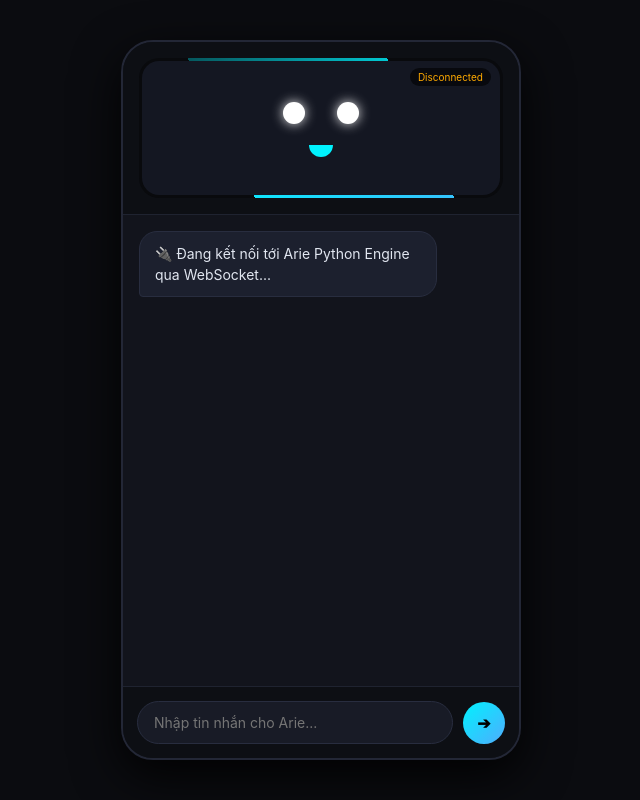
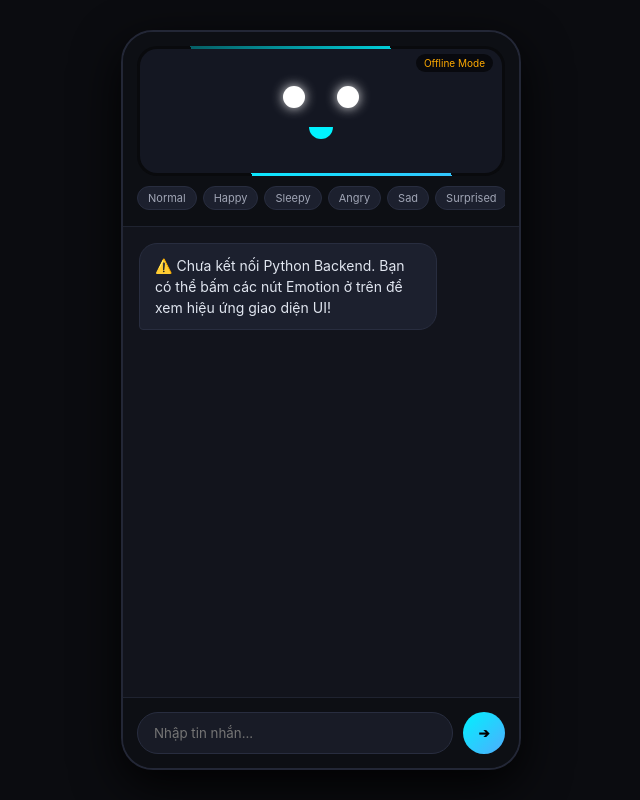
Before and after one commit to Kris-ArturaVhub/ArieAI, a plain HTML site: page index.html in a window 1280 px wide. Shown: the whole page, without its empty margins (319-959 px from the left). Drawn offline with Linux system fonts and the light colour scheme.

Commit message:
Update index.html

```diff
--- a/index.html
+++ b/index.html
@@ -5,242 +5,56 @@
     <meta name="viewport" content="width=device-width, initial-scale=1.0">
     <title>Arie AI - Modern Interface</title>
     <style>
-        * {
-            box-sizing: border-box;
-            margin: 0;
-            padding: 0;
-            font-family: -apple-system, BlinkMacSystemFont, "Segoe UI", Roboto, sans-serif;
-        }
+        * { box-sizing: border-box; margin: 0; padding: 0; font-family: -apple-system, BlinkMacSystemFont, "Segoe UI", Roboto, sans-serif; }
+        body { background-color: #0b0c10; color: #ffffff; display: flex; justify-content: center; align-items: center; min-height: 100vh; padding: 10px; }
 
-        body {
-            background-color: #0b0c10;
-            color: #ffffff;
-            display: flex;
-            justify-content: center;
-            align-items: center;
-            min-height: 100vh;
-            padding: 10px;
-        }
-
-        /* KHUNG MÀN HÌNH ĐIỆN THOẠI */
-        .phone-screen {
-            width: 100%;
-            max-width: 400px;
-            height: 720px;
-            background: #12141c;
-            border-radius: 32px;
-            border: 2px solid #232736;
-            display: flex;
-            flex-direction: column;
-            overflow: hidden;
-            box-shadow: 0 16px 48px rgba(0, 0, 0, 0.9);
-            position: relative;
-        }
+        .phone-screen { width: 100%; max-width: 400px; height: 740px; background: #12141c; border-radius: 32px; border: 2px solid #232736; display: flex; flex-direction: column; overflow: hidden; box-shadow: 0 16px 48px rgba(0, 0, 0, 0.9); position: relative; }
 
         /* HEADER & AVATAR ARIE */
-        .header-section {
-            padding: 16px;
-            display: flex;
-            justify-content: center;
-            background: #0d0f14;
-            border-bottom: 1px solid #1f2330;
-        }
+        .header-section { padding: 14px; display: flex; flex-direction: column; align-items: center; background: #0d0f14; border-bottom: 1px solid #1f2330; gap: 10px; }
 
-        .bot-avatar-card {
-            position: relative;
-            width: 100%;
-            height: 140px;
-            border-radius: 20px;
-            display: flex;
-            justify-content: center;
-            align-items: center;
-            overflow: hidden;
-            background: #090a0d;
-            --led-color1: #00f2fe;
-            --led-color2: #4facfe;
-            transition: all 0.5s ease;
-        }
+        .bot-avatar-card { position: relative; width: 100%; height: 130px; border-radius: 20px; display: flex; justify-content: center; align-items: center; overflow: hidden; background: #090a0d; --led-color1: #00f2fe; --led-color2: #4facfe; transition: all 0.5s ease; }
+        .bot-avatar-card::before { content: ''; position: absolute; width: 180px; height: 360px; background: linear-gradient(0deg, transparent, var(--led-color1), var(--led-color2)); animation: rotateBorder 3.5s linear infinite; }
 
-        /* VIỀN LED XOAY QUANH AVATAR */
-        .bot-avatar-card::before {
-            content: '';
-            position: absolute;
-            width: 180px;
-            height: 360px;
-            background: linear-gradient(0deg, transparent, var(--led-color1), var(--led-color2));
-            animation: rotateBorder 3.5s linear infinite;
-        }
+        .bot-face-inner { position: absolute; inset: 3px; background: #141722; border-radius: 17px; display: flex; flex-direction: column; justify-content: center; align-items: center; gap: 16px; z-index: 1; }
+        .eyes-container { display: flex; gap: 32px; align-items: center; height: 28px; }
+        .eye { width: 22px; height: 22px; background-color: #ffffff; border-radius: 50%; box-shadow: 0 0 12px rgba(255, 255, 255, 0.9); transition: all 0.3s ease; }
+        .mouth { width: 24px; height: 12px; background-color: var(--led-color1); border-radius: 0 0 24px 24px; transition: transform 0.08s ease, background-color 0.3s ease; }
 
-        .bot-face-inner {
-            position: absolute;
-            inset: 3px;
-            background: #141722;
-            border-radius: 17px;
-            display: flex;
-            flex-direction: column;
-            justify-content: center;
-            align-items: center;
-            gap: 18px;
-            z-index: 1;
-        }
-
-        .eyes-container {
-            display: flex;
-            gap: 32px;
-            align-items: center;
-            height: 28px;
-        }
-
-        .eye {
-            width: 22px;
-            height: 22px;
-            background-color: #ffffff;
-            border-radius: 50%;
-            box-shadow: 0 0 12px rgba(255, 255, 255, 0.9);
-            transition: all 0.3s ease;
-        }
-
-        .mouth {
-            width: 24px;
-            height: 12px;
-            background-color: var(--led-color1);
-            border-radius: 0 0 24px 24px;
-            transition: transform 0.08s ease, background-color 0.3s ease;
-        }
-
-        /* HỆ THỐNG EMOTION */
+        /* EMOTIONS CONFIG */
         .bot-avatar-card[data-emotion="normal"] { --led-color1: #00f2fe; --led-color2: #4facfe; }
         .bot-avatar-card[data-emotion="happy"] { --led-color1: #00ff88; --led-color2: #00b894; }
         .bot-avatar-card[data-emotion="happy"] .eye { height: 12px; border-radius: 12px 12px 0 0; }
-
         .bot-avatar-card[data-emotion="sleepy"] { --led-color1: #a29bfe; --led-color2: #6c5ce7; }
         .bot-avatar-card[data-emotion="sleepy"] .eye { height: 6px; border-radius: 4px; }
-
         .bot-avatar-card[data-emotion="angry"] { --led-color1: #ff3838; --led-color2: #ff4d4d; }
         .bot-avatar-card[data-emotion="angry"] .eye { height: 8px; transform: rotate(15deg); }
-
         .bot-avatar-card[data-emotion="sad"] { --led-color1: #4a69bd; --led-color2: #1e3799; }
         .bot-avatar-card[data-emotion="sad"] .eye { height: 10px; border-radius: 0 0 10px 10px; }
-
         .bot-avatar-card[data-emotion="surprised"] { --led-color1: #fdcb6e; --led-color2: #e17055; }
         .bot-avatar-card[data-emotion="surprised"] .eye { width: 26px; height: 26px; }
 
-        /* NHÚN NHẢY MIỆNG KHI SPEAKING */
-        .bot-avatar-card.talking .mouth {
-            transform: scaleY(var(--mouth-scale, 1));
-        }
+        .bot-avatar-card.talking .mouth { transform: scaleY(var(--mouth-scale, 1)); }
 
-        @keyframes rotateBorder {
-            0% { transform: rotate(0deg); }
-            100% { transform: rotate(360deg); }
-        }
+        @keyframes rotateBorder { 0% { transform: rotate(0deg); } 100% { transform: rotate(360deg); } }
 
-        /* KHUNG CHAT HISTORY */
-        .chat-history {
-            flex: 1;
-            padding: 16px;
-            overflow-y: auto;
-            display: flex;
-            flex-direction: column;
-            gap: 12px;
-            scroll-behavior: smooth;
-        }
+        /* DẢI NÚT TEST EMOTIONS (THÊM MỚI) */
+        .emotion-toolbar { display: flex; gap: 6px; overflow-x: auto; width: 100%; padding-bottom: 2px; }
+        .emo-btn { background: #1c202e; border: 1px solid #282d3f; color: #a0a5b5; padding: 4px 10px; border-radius: 12px; font-size: 11px; cursor: pointer; white-space: nowrap; transition: 0.2s; }
+        .emo-btn:hover { background: #00f2fe; color: #000; font-weight: bold; }
 
-        .chat-history::-webkit-scrollbar {
-            width: 4px;
-        }
-        .chat-history::-webkit-scrollbar-thumb {
-            background: #232736;
-            border-radius: 4px;
-        }
+        /* CHAT HISTORY */
+        .chat-history { flex: 1; padding: 16px; overflow-y: auto; display: flex; flex-direction: column; gap: 12px; }
+        .msg-bubble { max-width: 82%; padding: 11px 15px; border-radius: 18px; font-size: 14px; line-height: 1.5; word-wrap: break-word; }
+        .msg-user { align-self: flex-end; background: linear-gradient(135deg, #0052d4, #4364f7); color: #ffffff; border-bottom-right-radius: 4px; }
+        .msg-bot { align-self: flex-start; background: #1c202e; color: #e1e6f0; border: 1px solid #282d3f; border-bottom-left-radius: 4px; }
 
-        .msg-bubble {
-            max-width: 82%;
-            padding: 11px 15px;
-            border-radius: 18px;
-            font-size: 14px;
-            line-height: 1.5;
-            word-wrap: break-word;
-            animation: fadeIn 0.2s ease-in-out;
-        }
+        /* INPUT */
+        .input-section { padding: 14px; background: #0d0f14; border-top: 1px solid #1f2330; display: flex; gap: 10px; }
+        .chat-input { flex: 1; background: #181b26; border: 1px solid #282d3f; border-radius: 22px; padding: 12px 16px; color: #ffffff; outline: none; }
+        .send-btn { background: linear-gradient(135deg, #00f2fe, #4facfe); border: none; width: 42px; height: 42px; border-radius: 50%; color: #000; font-weight: bold; cursor: pointer; }
 
-        .msg-user {
-            align-self: flex-end;
-            background: linear-gradient(135deg, #0052d4, #4364f7);
-            color: #ffffff;
-            border-bottom-right-radius: 4px;
-        }
-
-        .msg-bot {
-            align-self: flex-start;
-            background: #1c202e;
-            color: #e1e6f0;
-            border: 1px solid #282d3f;
-            border-bottom-left-radius: 4px;
-        }
-
-        @keyframes fadeIn {
-            from { opacity: 0; transform: translateY(6px); }
-            to { opacity: 1; transform: translateY(0); }
-        }
-
-        /* KHUNG NHẬP TIN NHẮN */
-        .input-section {
-            padding: 14px;
-            background: #0d0f14;
-            border-top: 1px solid #1f2330;
-            display: flex;
-            gap: 10px;
-            align-items: center;
-        }
-
-        .chat-input {
-            flex: 1;
-            background: #181b26;
-            border: 1px solid #282d3f;
-            border-radius: 22px;
-            padding: 12px 16px;
-            color: #ffffff;
-            font-size: 14px;
-            outline: none;
-            transition: border-color 0.2s;
-        }
-
-        .chat-input:focus {
-            border-color: #00f2fe;
-        }
-
-        .send-btn {
-            background: linear-gradient(135deg, #00f2fe, #4facfe);
-            border: none;
-            width: 42px;
-            height: 42px;
-            border-radius: 50%;
-            color: #000;
-            font-size: 16px;
-            font-weight: bold;
-            cursor: pointer;
-            display: flex;
-            justify-content: center;
-            align-items: center;
-            transition: transform 0.1s active;
-        }
-
-        .send-btn:active {
-            transform: scale(0.92);
-        }
-
-        .status-badge {
-            position: absolute;
-            top: 10px;
-            right: 12px;
-            font-size: 10px;
-            color: #00ff88;
-            background: rgba(0, 0, 0, 0.6);
-            padding: 3px 8px;
-            border-radius: 10px;
-            z-index: 2;
-        }
+        .status-badge { position: absolute; top: 8px; right: 12px; font-size: 10px; color: #00ff88; background: rgba(0, 0, 0, 0.6); padding: 3px 8px; border-radius: 10px; z-index: 2; }
     </style>
 </head>
 <body>
@@ -250,66 +64,67 @@
             <div class="bot-avatar-card" id="botCard" data-emotion="normal" style="--mouth-scale: 1;">
                 <span class="status-badge" id="statusBadge">Connecting...</span>
                 <div class="bot-face-inner">
-                    <div class="eyes-container">
-                        <div class="eye"></div>
-                        <div class="eye"></div>
-                    </div>
+                    <div class="eyes-container"><div class="eye"></div><div class="eye"></div></div>
                     <div class="mouth" id="mouth"></div>
                 </div>
+            </div>
+
+            <!-- DẢI NÚT TEST EMOTIONS THỦ CÔNG -->
+            <div class="emotion-toolbar">
+                <button class="emo-btn" onclick="setEmotion('normal')">Normal</button>
+                <button class="emo-btn" onclick="setEmotion('happy')">Happy</button>
+                <button class="emo-btn" onclick="setEmotion('sleepy')">Sleepy</button>
+                <button class="emo-btn" onclick="setEmotion('angry')">Angry</button>
+                <button class="emo-btn" onclick="setEmotion('sad')">Sad</button>
+                <button class="emo-btn" onclick="setEmotion('surprised')">Surprised</button>
             </div>
         </div>
 
         <div class="chat-history" id="chatHistory">
-            <div class="msg-bubble msg-bot">🔌 Đang kết nối tới Arie Python Engine qua WebSocket...</div>
+            <div class="msg-bubble msg-bot" id="initMsg">🔌 Đang kiểm tra kết nối WebSocket Backend...</div>
         </div>
 
         <div class="input-section">
-            <input type="text" id="userInput" class="chat-input" placeholder="Nhập tin nhắn cho Arie..." onkeypress="if(event.key==='Enter') sendMessage()">
+            <input type="text" id="userInput" class="chat-input" placeholder="Nhập tin nhắn..." onkeypress="if(event.key==='Enter') sendMessage()">
             <button class="send-btn" onclick="sendMessage()">➔</button>
         </div>
     </div>
 
     <script>
-        // TỰ ĐỘNG PHÁT HIỆN PROTOCOL (ws:// hoặc wss://) CHO CODESPACES HOẶC LOCALHOST
         const protocol = window.location.protocol === "https:" ? "wss:" : "ws:";
+        // Nếu chạy trên GitHub Pages không có server WebSocket thật, gán URL tĩnh hoặc thử kết nối
         const wsUrl = `${protocol}//${window.location.host}/ws/chat`;
 
-        const ws = new WebSocket(wsUrl);
+        let ws = null;
         const botCard = document.getElementById('botCard');
         const chatHistory = document.getElementById('chatHistory');
         const userInput = document.getElementById('userInput');
         const statusBadge = document.getElementById('statusBadge');
-
         let currentBotBubble = null;
 
+        try {
+            ws = new WebSocket(wsUrl);
+
             ws.onopen = () => {
-            console.log("WebSocket Connected successfully to:", wsUrl);
                 statusBadge.innerText = "Online";
                 statusBadge.style.color = "#00ff88";
-            chatHistory.innerHTML = '<div class="msg-bubble msg-bot">⚡ Đã kết nối thành công với Python Core! Chào bạn, tớ là Arie.</div>';
+                document.getElementById('initMsg').innerText = "⚡ Đã kết nối thành công với Python Core!";
             };
 
-        ws.onerror = (error) => {
-            console.error("WebSocket Error:", error);
-            statusBadge.innerText = "Error";
-            statusBadge.style.color = "#ff3838";
+            ws.onerror = () => {
+                setOfflineMode();
             };
 
             ws.onclose = () => {
-            statusBadge.innerText = "Disconnected";
-            statusBadge.style.color = "#ffaa00";
+                setOfflineMode();
             };
 
             ws.onmessage = (event) => {
                 const data = JSON.parse(event.data);
-
                 if (data.type === "state_change") {
-                // Đổi Emotion viền LED & Mắt
-                botCard.setAttribute('data-emotion', data.emotion || 'normal');
-
+                    setEmotion(data.emotion);
                     if (data.is_talking) {
                         botCard.classList.add('talking');
-                    // Tạo bong bóng chat mới cho Bot khi bắt đầu stream text
                         currentBotBubble = document.createElement('div');
                         currentBotBubble.className = 'msg-bubble msg-bot';
                         chatHistory.appendChild(currentBotBubble);
@@ -317,32 +132,53 @@
                         botCard.classList.remove('talking');
                         currentBotBubble = null;
                     }
-            }
-            else if (data.type === "stream_chunk") {
-                // Nhận từng chữ gõ real-time & nhịp nhảy miệng từ Python
-                if (currentBotBubble) {
-                    currentBotBubble.innerText = data.text_chunk;
-                }
+                } else if (data.type === "stream_chunk") {
+                    if (currentBotBubble) currentBotBubble.innerText = data.text_chunk;
                     botCard.style.setProperty('--mouth-scale', data.mouth_scale_y);
                     chatHistory.scrollTop = chatHistory.scrollHeight;
                 }
             };
+        } catch (e) {
+            setOfflineMode();
+        }
+
+        function setOfflineMode() {
+            statusBadge.innerText = "Offline Mode";
+            statusBadge.style.color = "#ffaa00";
+            const initMsg = document.getElementById('initMsg');
+            if (initMsg) {
+                initMsg.innerText = "⚠️ Chưa kết nối Python Backend. Bạn có thể bấm các nút Emotion ở trên để xem hiệu ứng giao diện UI!";
+            }
+        }
+
+        function setEmotion(emo) {
+            botCard.setAttribute('data-emotion', emo);
+        }
 
         function sendMessage() {
             const text = userInput.value.trim();
-            if (!text || ws.readyState !== WebSocket.OPEN) return;
+            if (!text) return;
 
-            // Hiển thị bong bóng tin nhắn của User
             const userBubble = document.createElement('div');
             userBubble.className = 'msg-bubble msg-user';
             userBubble.innerText = text;
             chatHistory.appendChild(userBubble);
-            chatHistory.scrollTop = chatHistory.scrollHeight;
 
             userInput.value = '';
 
-            // Bắn text sang Python Backend qua WebSocket
+            if (ws && ws.readyState === WebSocket.OPEN) {
                 ws.send(text);
+            } else {
+                // Giả lập trả lời khi ở Offline Mode
+                setTimeout(() => {
+                    const mockBubble = document.createElement('div');
+                    mockBubble.className = 'msg-bubble msg-bot';
+                    mockBubble.innerText = "Tớ đang ở Chế độ UI Preview (chưa bật Python Server). Bấm các nút Emotion ở trên để test giao diện nhé!";
+                    chatHistory.appendChild(mockBubble);
+                    chatHistory.scrollTop = chatHistory.scrollHeight;
+                }, 400);
+            }
+            chatHistory.scrollTop = chatHistory.scrollHeight;
         }
     </script>
 </body>
```
Lines whose indentation alone changed are shown as unchanged.
